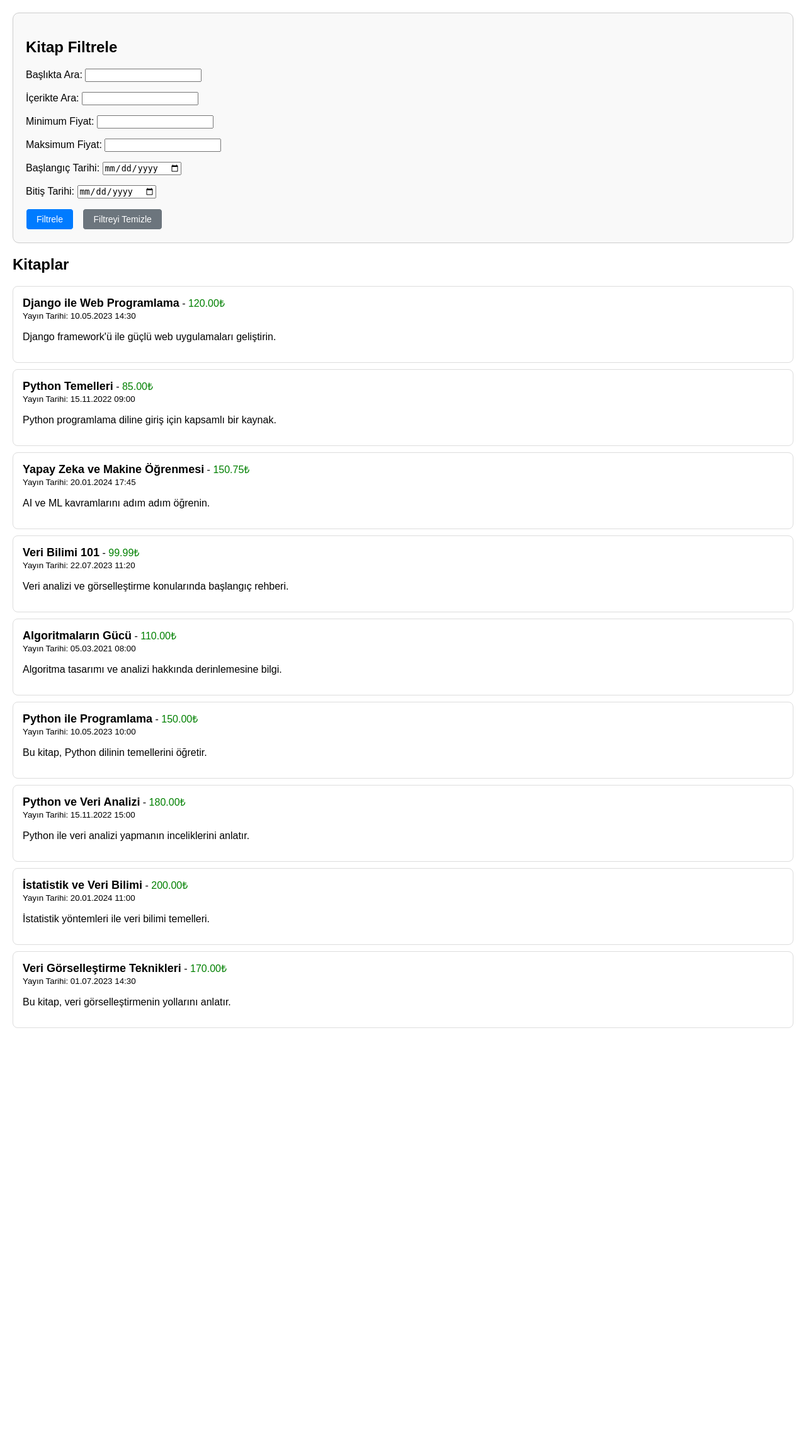
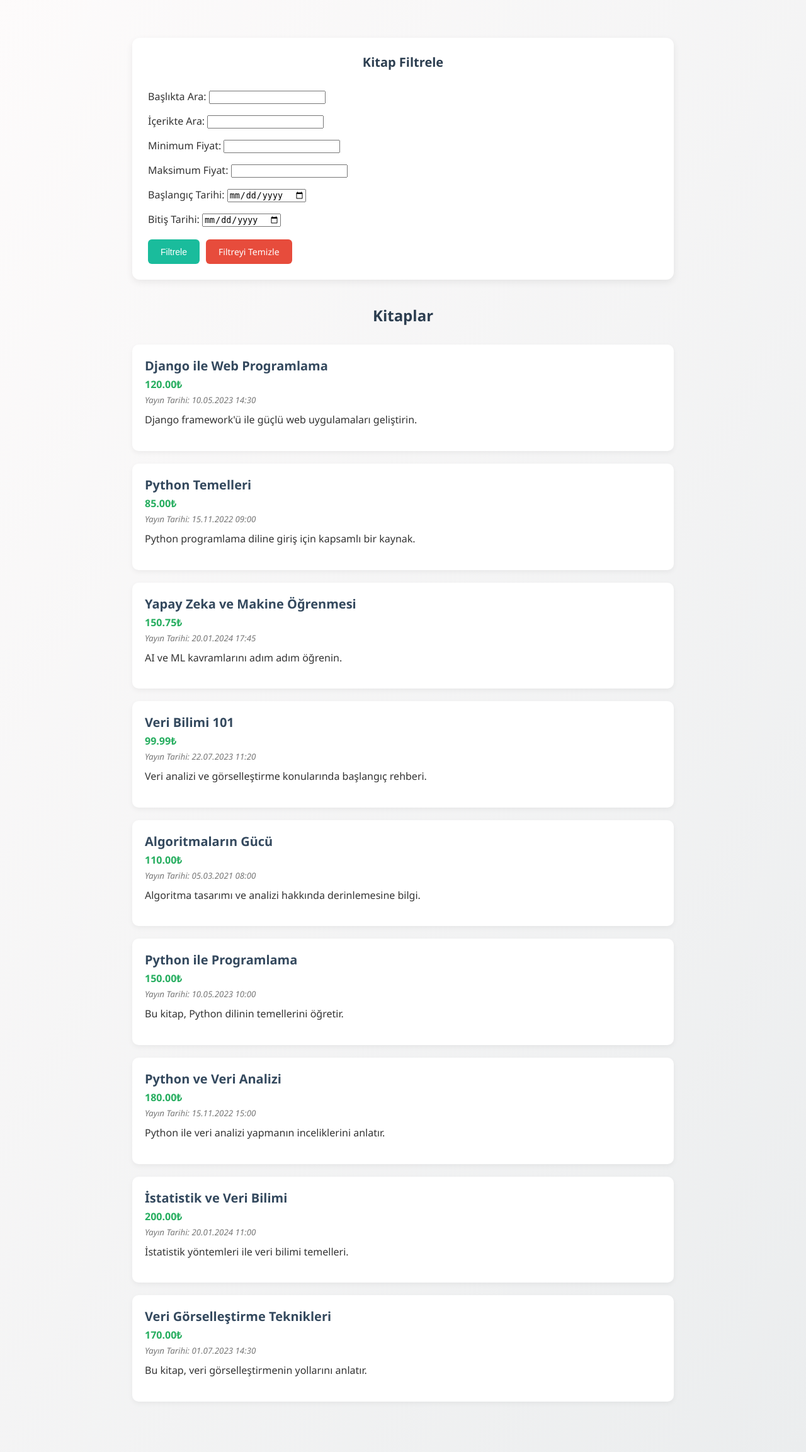
Before and after one commit to mervecaloglu/webprogramlama, a Django app: page / in a window 1280 px wide. Shown: the whole page at 63% size. Before the commit the page ends 1632 px from the top, so only its background shows below. Run offline with Django 5.2, Linux system fonts and the light colour scheme; data comes from the database, SQL or seed files in the repository.

Commit message:
Reyyan: kitap_listesi.html dosyasını güncelledim ve tasarımı yeniledim

```diff
--- a/kitap/templates/kitap/kitap_listesi.html
+++ b/kitap/templates/kitap/kitap_listesi.html
@@ -2,72 +2,140 @@
 <html lang="tr">
 <head>
     <meta charset="UTF-8">
+    <meta name="viewport" content="width=device-width, initial-scale=1.0">
     <title>Kitap Listesi</title>
     <style>
+        * {
+            box-sizing: border-box;
+        }
+
         body {
-            font-family: Arial, sans-serif;
-            margin: 20px;
+            font-family: 'Segoe UI', Tahoma, Geneva, Verdana, sans-serif;
+            margin: 0;
+            padding: 0;
+            background: linear-gradient(120deg, #fdfbfb 0%, #ebedee 100%);
+            color: #333;
         }
+
+        .container {
+            max-width: 900px;
+            margin: 40px auto;
+            padding: 20px;
+        }
+
+        h2 {
+            text-align: center;
+            color: #2c3e50;
+            margin-bottom: 30px;
+        }
+
         form {
-            margin-bottom: 20px;
-            padding: 20px;
-            border: 1px solid #ccc;
-            border-radius: 10px;
-            background-color: #f9f9f9;
+            background: #ffffff;
+            padding: 25px;
+            border-radius: 12px;
+            box-shadow: 0 4px 12px rgba(0, 0, 0, 0.07);
+            margin-bottom: 40px;
         }
+
+        form h2 {
+            margin-top: 0;
+            font-size: 20px;
+        }
+
         .form-buttons {
-            margin-top: 10px;
+            margin-top: 20px;
+            display: flex;
+            gap: 10px;
+            flex-wrap: wrap;
         }
+
         .form-buttons button,
         .form-buttons a {
-            padding: 8px 16px;
-            border: 1px solid;
-            border-radius: 5px;
+            padding: 10px 20px;
+            border: none;
+            border-radius: 6px;
             font-size: 14px;
             cursor: pointer;
             text-decoration: none;
-            display: inline-block;
-            margin-right: 10px;
-            transition: background-color 0.3s, border-color 0.3s;
+            transition: all 0.3s ease;
         }
+
         .btn-filtrele {
-            background-color: #007bff;
-            border-color: #007bff;
+            background-color: #1abc9c;
             color: white;
         }
+
         .btn-filtrele:hover {
-            background-color: #0056b3;
-            border-color: #0056b3;
+            background-color: #16a085;
         }
+
         .btn-temizle {
-            background-color: #6c757d;
-            border-color: #6c757d;
+            background-color: #e74c3c;
             color: white;
         }
+
         .btn-temizle:hover {
-            background-color: #5a6268;
-            border-color: #5a6268;
+            background-color: #c0392b;
         }
+
         ul {
             list-style: none;
             padding: 0;
         }
+
         ul li {
-            padding: 15px;
-            margin-bottom: 10px;
-            border: 1px solid #ddd;
-            border-radius: 8px;
+            background-color: #fff;
+            padding: 20px;
+            border-radius: 10px;
+            box-shadow: 0 3px 8px rgba(0, 0, 0, 0.05);
+            margin-bottom: 20px;
+            transition: transform 0.2s ease, box-shadow 0.2s ease;
         }
+
+        ul li:hover {
+            transform: scale(1.01);
+            box-shadow: 0 6px 12px rgba(0, 0, 0, 0.08);
+        }
+
         ul li strong {
-            font-size: 18px;
+            font-size: 20px;
+            display: block;
+            color: #34495e;
+            margin-bottom: 5px;
         }
+
         ul li span {
-            color: green;
+            color: #27ae60;
+            font-weight: bold;
+        }
+
+        ul li small {
+            display: block;
+            margin-top: 5px;
+            color: #777;
+            font-style: italic;
+        }
+
+        ul li p {
+            margin-top: 10px;
+            line-height: 1.6;
+        }
+
+        @media (max-width: 600px) {
+            .form-buttons {
+                flex-direction: column;
+            }
+
+            .form-buttons button,
+            .form-buttons a {
+                width: 100%;
+            }
         }
     </style>
 </head>
 <body>
 
+    <div class="container">
         <form method="get">
             <h2>Kitap Filtrele</h2>
             {{ form.as_p }}
@@ -82,14 +150,16 @@
         <ul>
             {% for kitap in kitaplar %}
                 <li>
-                <strong>{{ kitap.title }}</strong> - <span>{{ kitap.price }}₺</span><br>
-                <small>Yayın Tarihi: {{ kitap.published_time|date:"d.m.Y H:i" }}</small><br>
+                    <strong>{{ kitap.title }}</strong>
+                    <span>{{ kitap.price }}₺</span>
+                    <small>Yayın Tarihi: {{ kitap.published_time|date:"d.m.Y H:i" }}</small>
                     <p>{{ kitap.content }}</p>
                 </li>
             {% empty %}
                 <li>Henüz kitap bulunamadı.</li>
             {% endfor %}
         </ul>
+    </div>
 
 </body>
 </html>
```
Lines whose indentation alone changed are shown as unchanged.
